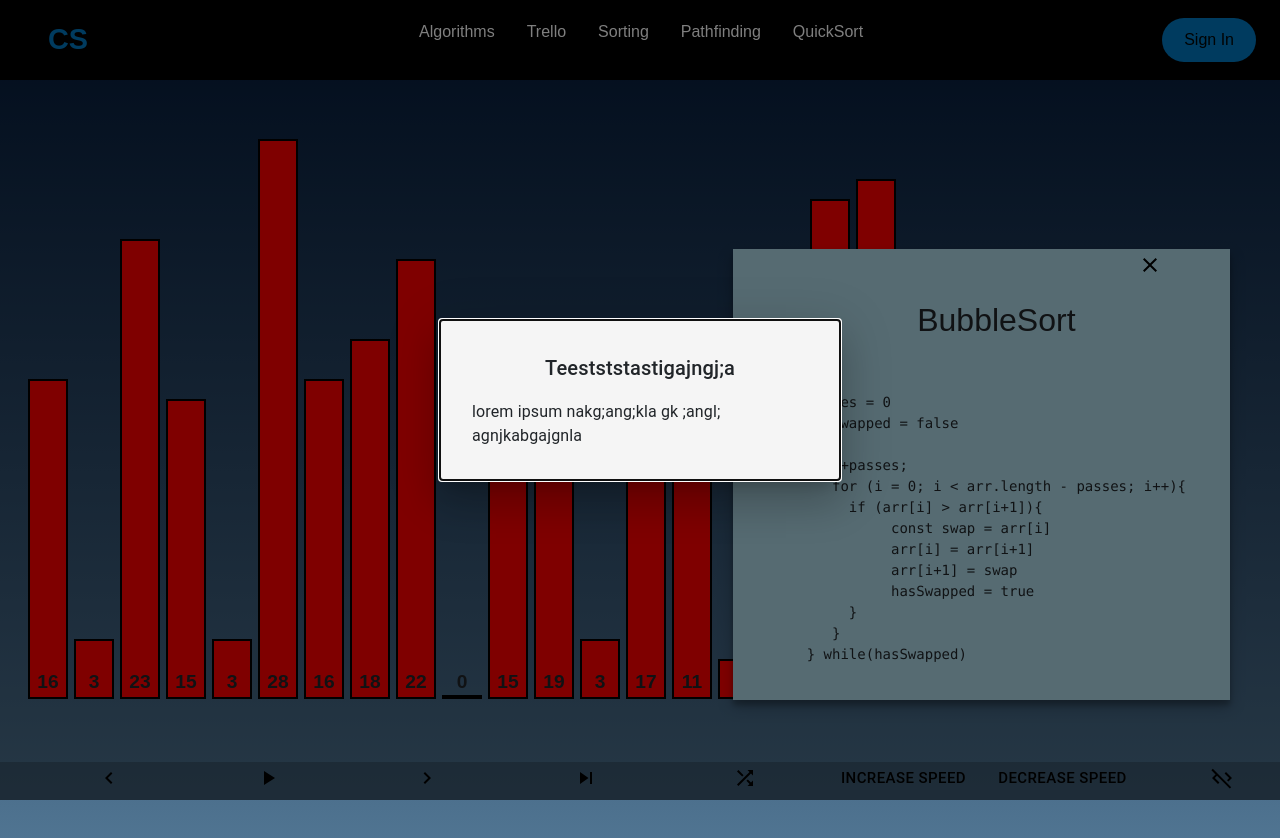
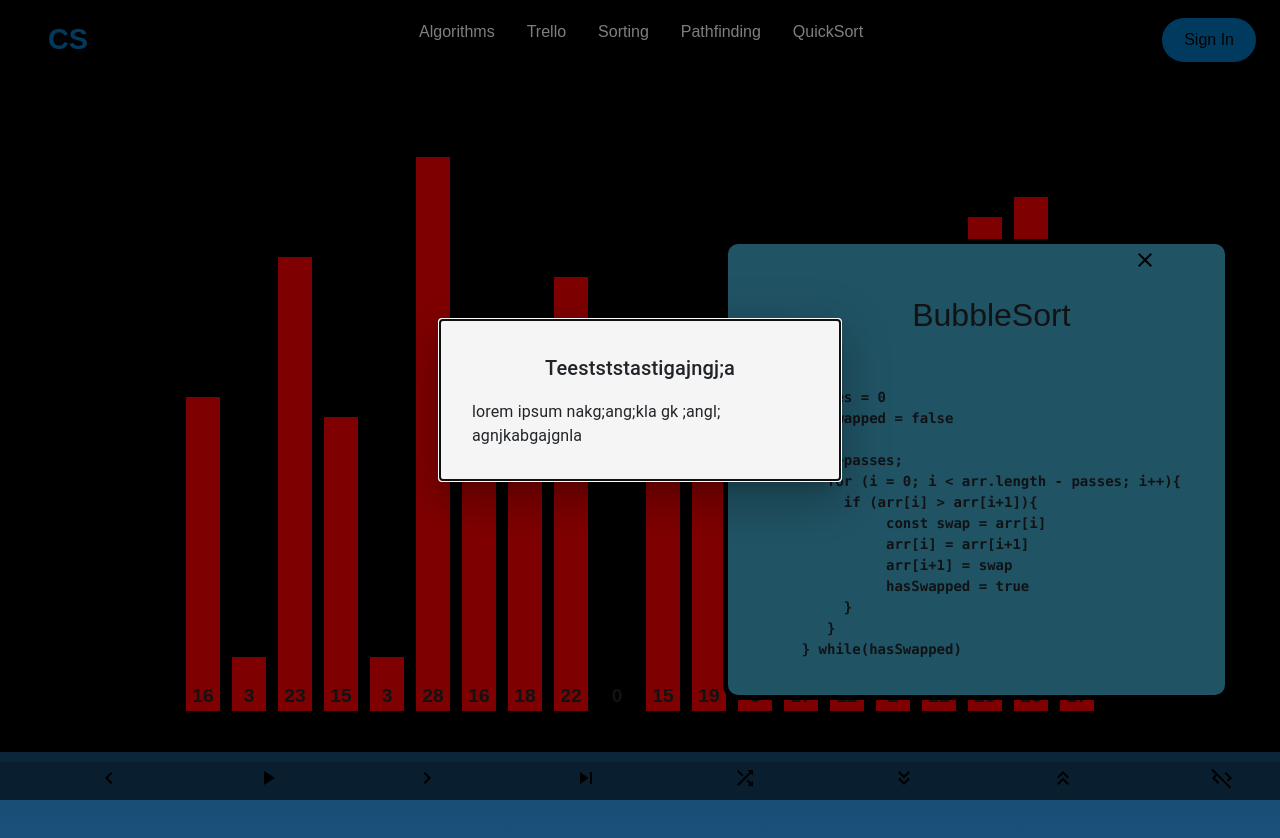
Before and after one commit to Elim-J/capstone-project, a React (Create React App) app: page /sorting in a window 1280 px wide. Shown: the top 838 px of the page. Built offline with nearby package versions, Linux system fonts and the light colour scheme; a web font is replaced by a local one.

Commit message:
Styling commits

```diff
--- a/src/components/visualizers/sorting/Actionbar.js
+++ b/src/components/visualizers/sorting/Actionbar.js
@@ -14,6 +14,8 @@ import ShuffleIcon from '@mui/icons-material/Shuffle';
 import CodeIcon from '@mui/icons-material/Code';
 import CodeOffIcon from '@mui/icons-material/CodeOff';
 import HelpIcon from '@mui/icons-material/Help';
+import KeyboardDoubleArrowDownIcon from '@mui/icons-material/KeyboardDoubleArrowDown';
+import KeyboardDoubleArrowUpIcon from '@mui/icons-material/KeyboardDoubleArrowUp';
 import { SortingAlgs } from "../../../constants/SortingAlgs";
 import { useNavigate } from 'react-router-dom';
 
@@ -187,12 +189,14 @@ const ActionBar = ({currentFrame, setCurrentFrame, vid, setVid, speed, setSpeed,
                     }}>
                         <ShuffleIcon/>
                     </Button>
+                    <Button variant="text" title="Decrease speed" onClick={handleDecreaseSpeed}>
+                        <KeyboardDoubleArrowDownIcon/>
+                    </Button>
+
                     <Button variant="text" title="Increase speed" onClick={handleIncreaseSpeed}>
-                        Increase Speed
+                        <KeyboardDoubleArrowUpIcon/>
                     </Button>
-                    <Button variant="text" title="Decrease speed" onClick={handleDecreaseSpeed}>
-                        Decrease Speed
-                    </Button>
+
                     <Button variant="text" title={openCode ? "Hide Code" : "Show code"} onClick={() => setOpenCode(!openCode)}>
                         {openCode ? <CodeOffIcon/> : <CodeIcon/>}
                     </Button>
--- a/src/css/Sorting.css
+++ b/src/css/Sorting.css
@@ -3,11 +3,14 @@
     width: 100%;
     background: linear-gradient(
         to bottom,
-        #09203F, #537895);
+        #01142e, #1b537e);
 }
 
 .sorting-content {
     display: flex;
+    justify-content: center;
+    border: 15px solid rgb(0, 0, 0);
+    background-color: rgb(0, 0, 0);
 }
 .graph-wrapper {
     display: flex;
@@ -22,7 +25,7 @@
 .rect {
     display: flex;
     background-color: grey;
-    border: 2px solid black;
+    border: 3px solid black;
     width: 40px;
     margin-right: 3px;
     margin-left: 3px;
@@ -39,7 +42,7 @@
 .actionbar {
     display: flex;
     justify-content: center;
-    background-color: rgba(0,0,0, .2);
+    background-color: rgba(0, 0, 0, 0.2);
     overflow: hidden;
     position: fixed;
     bottom: 0;
@@ -49,6 +52,7 @@
 .code-modal{
     padding: 20px 20px;
     padding-left: 50px;
+    font-weight: bold;
 }
 
 .code-title {
@@ -59,19 +63,20 @@
     text-align: center;
     padding: 15px 15px;
     height: 15px;
+    font-weight: bold;
 }
 
 /* TODO color scheme needs to change */
 .code-wrapper {
-    /* border: solid 3px rgb(187, 187, 187); */
+    border: solid 5px rgb(0, 0, 0);
     margin: 25px 50px;
     position: fixed;
     bottom: 75px;
     right: 0;
-    /* border-radius: 5px; */
+    border-radius: 15px;
     /* background-color: rgba(112, 112, 112, 1); */
-    background-color: rgb(173, 216, 230);
-    box-shadow: rgba(0, 0, 0, 0.25) 0px 7px 14px, rgba(0, 0, 0, 0.22) 0px 5px 5px;
+    background-color: rgb(65, 168, 202);
+    /*box-shadow: rgba(0, 0, 0, 0.25) 0px 7px 14px, rgba(0, 0, 0, 0.22) 0px 5px 5px; */
 }
 
 .code-content {
```
Also changed, not shown: 1 other file (tests, documents, lock files or other folders).
